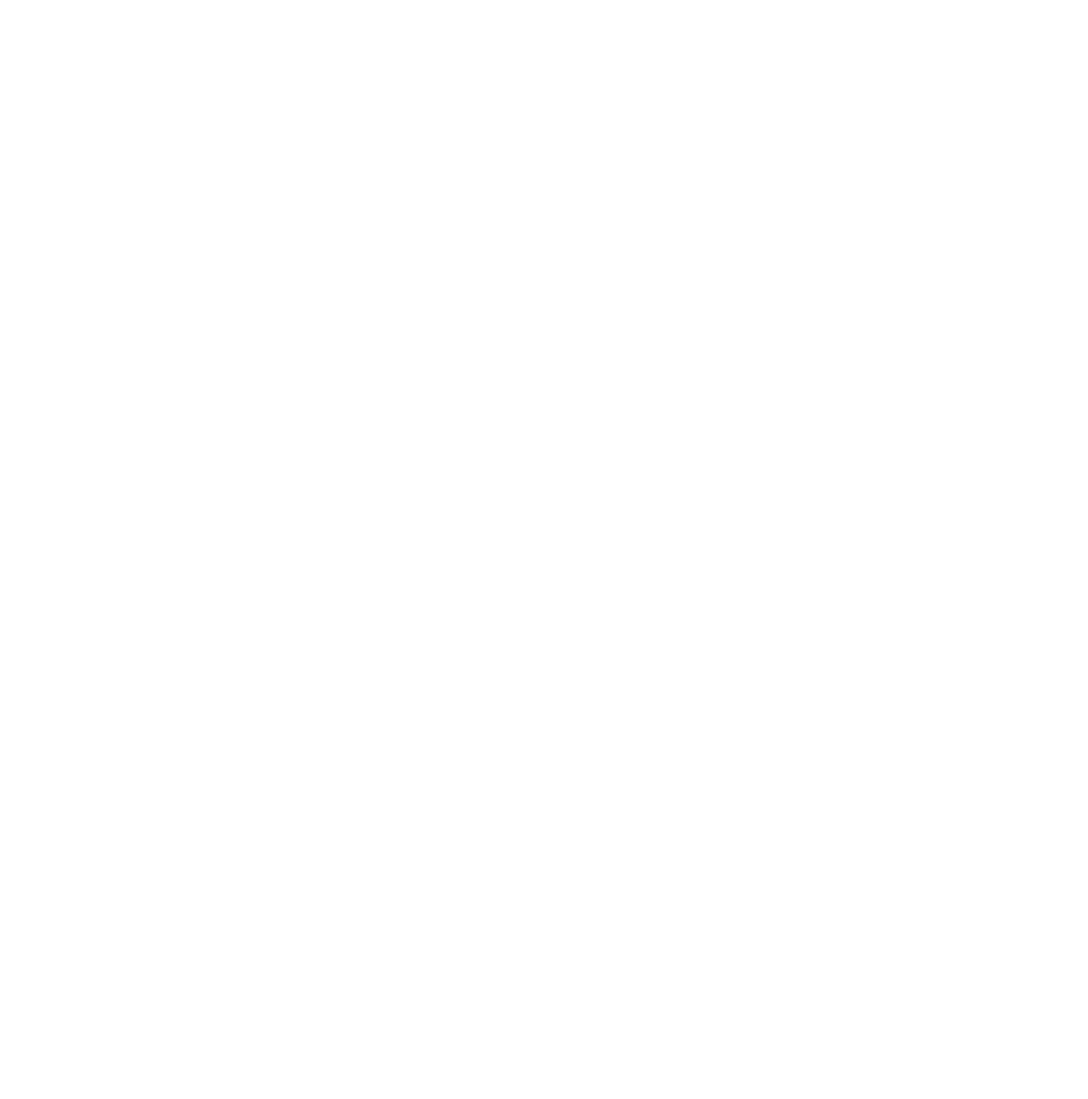
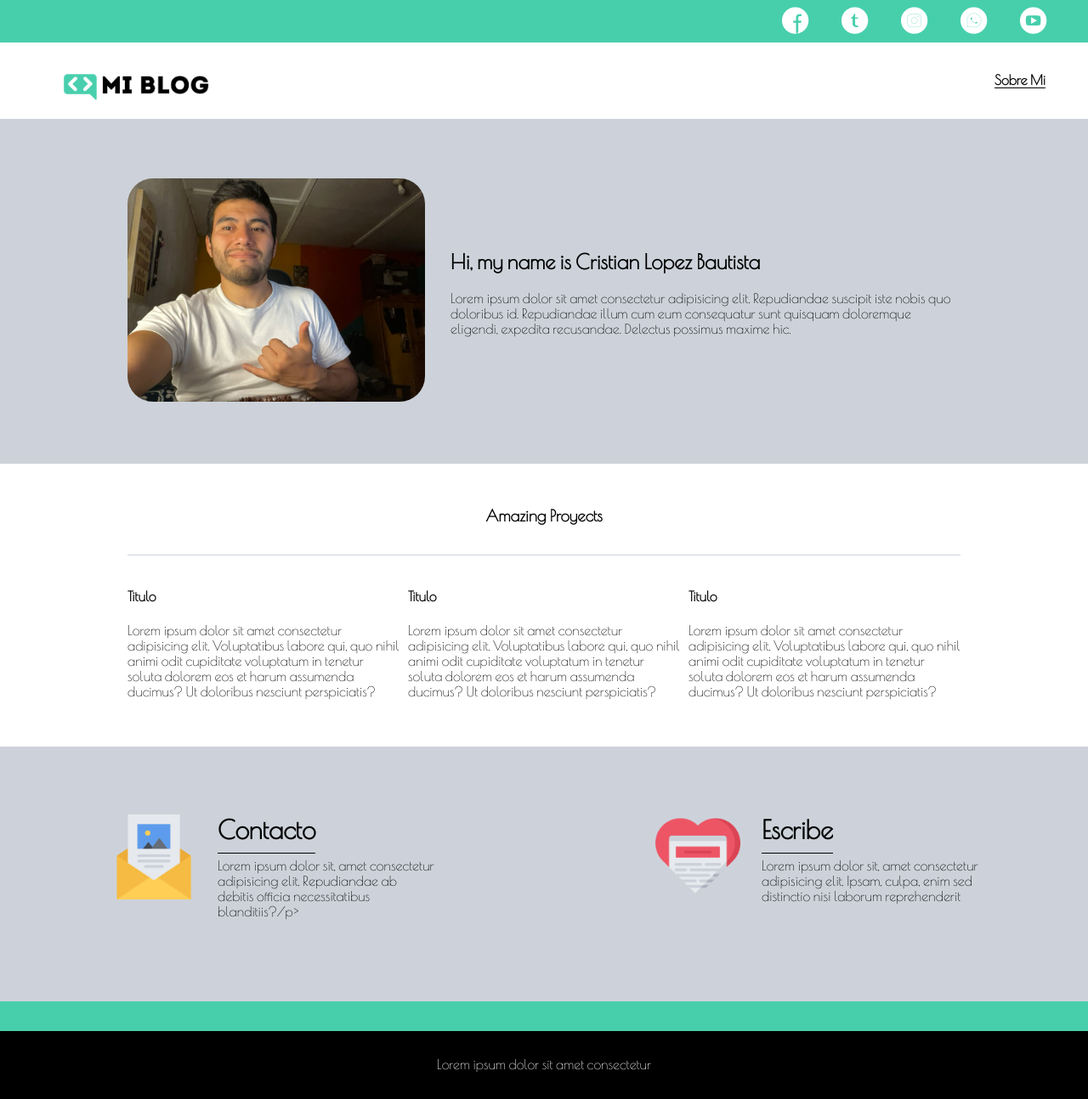
Before and after one commit to cristark00/blog, a plain HTML site: page perfil.html in a window 1280 px wide. Shown: the whole page at 85% size. Before the commit the page ends 800 px from the top, so only its background shows below. Drawn offline with nearby package versions, Linux system fonts and the light colour scheme.

Commit message:
mi blog se termino, con responsive design

```diff
--- a/blog.html
+++ b/blog.html
@@ -0,0 +1,75 @@
+<!DOCTYPE html>
+<html lang="en">
+<head>
+    <meta charset="UTF-8">
+    <meta name="viewport" content="width=device-width, initial-scale=1.0">
+   <link rel="stylesheet" href="./css/main.css">
+   <link rel="stylesheet" href="./css/font/flaticon.css">
+   <link rel="preconnect" href="https://fonts.googleapis.com">
+    <link rel="preconnect" href="https://fonts.gstatic.com" crossorigin>
+    <link href="https://fonts.googleapis.com/css2?family=Poiret+One&display=swap" rel="stylesheet">
+    <title>Index</title>
+</head>
+<body class="home-body">
+    <header>
+        <section class="header-icons-container">
+            <div class="icons">
+               <!--https://www.flaticon.es-->
+                <a href="a"><span class="flaticon-001-facebook"></span></a>
+                <a href=""><span class="flaticon-002-twitter"></span></a>
+                <a href=""><span class="flaticon-011-instagram"></span></a>
+                <a href=""><span class="flaticon-003-whatsapp"></span></a>
+                <a href=""><span class="flaticon-008-youtube"></span></a>
+            </div>
+        </section>
+        <nav>
+            <section class="nave-logo-container">
+                <a href="/"><img src="./css/assets/img/Logo-negro.png" alt="Logo de mi Blog"></a>
+            </section>
+            <section class="profile-link">
+                <a href="perfil.html">Sobre Mi</a>
+            </section>
+        </nav>
+    </header>
+<main>
+<section class="grid-container blogpost-img-container">
+    <img src="./css/assets/img/artwork-mario.jpg" alt="">
+</section>
+<section class="blogpost-main-container">
+    <div class="grid-container">
+        <h3>Noticias</h3>
+        <article>
+            <h1> Título del Blogpost</h1>
+            <p>Lorem ipsum dolor sit amet consectetur adipisicing elit. Tenetur incidunt doloremque fuga ipsum aperiam sed, nisi molestias expedita pariatur eius, id deleniti neque minus voluptates esse blanditiis at nobis inventore.</p>
+            <p>Lorem ipsum dolor sit amet consectetur adipisicing elit. Temporibus commodi architecto placeat eum distinctio accusantium. Odit, itaque fugit, earum tempore minus qui impedit iste quaerat exercitationem assumenda quia nesciunt esse. Lorem ipsum dolor sit amet consectetur adipisicing elit. Quasi fugiat modi vitae commodi adipisci quam sed nobis, perferendis quo possimus dolore delectus dolorem nemo ipsa. Aspernatur assumenda facere reprehenderit voluptatibus. Lorem ipsum dolor, sit amet consectetur adipisicing elit. Harum perferendis minus, pariatur expedita a nulla ab! Sunt, nam id incidunt neque distinctio consequuntur provident qui iure. Nostrum, obcaecati. Corporis, similique?</p>
+            <p> Lorem, ipsum dolor sit amet consectetur adipisicing elit. Hic recusandae totam suscipit veritatis reiciendis, numquam consequatur omnis ab similique, error ex rerum laborum atque fuga sed iure doloribus! Quia, blanditiis! Lorem ipsum dolor sit amet consectetur adipisicing elit. Ipsa ullam iure, error amet officia, dolores cupiditate cumque magni quod vitae reiciendis omnis maiores vero aliquam quas nihil iusto eaque. Harum.</p>
+        </article>
+    </div>
+</section>
+<section class="contact-main-container">
+
+     <div class="contact-left">
+        <img src="./css/assets/img/013-newsletter.png" alt="">
+        <div>
+            <a href="" class="link1">Contacto</a>
+            <p>Lorem ipsum dolor sit, amet consectetur adipisicing elit. Repudiandae ab debitis officia necessitatibus blanditiis?/p>
+        </div>
+    </div>
+     <div class="contact-right">
+        <img src="./css/assets/img/006-like.png" alt="">
+        <div>
+            <a href="" class="link2" >Escribe</a>
+            <p>Lorem ipsum dolor sit, amet consectetur adipisicing elit. Ipsam, culpa, enim sed distinctio nisi laborum reprehenderit</p>
+        </div>
+    </div>
+</section>
+</main>
+
+<footer>
+    <div>
+        <p>Lorem ipsum dolor sit amet consectetur </p>
+    </div>
+
+</footer>
+</body>
+</html>
--- a/css/main.css
+++ b/css/main.css
@@ -14,6 +14,7 @@ body{
     --background-image: url(./assets/img/fondo.jpg);
     --color-icons: white;
     --general-font: "Poiret One", sans-serif;
+    --profile-image:url(./assets/img/profile.jpeg)
 }
 a{
     text-decoration: none;
@@ -189,3 +190,71 @@ footer p{
     color: white;
     margin-top: 30px;
 }
+.blogpost-img-container{
+    padding: 0 50px 40px;
+
+}
+.blogpost-img-container img{
+    width: 100%;
+}
+.blogpost-main-container{
+    padding: 0 50px 40px;
+}
+.blogpost-main-container h3{
+    border-bottom: 2px solid #cdd2da;
+    padding-bottom: 10px;
+}
+.blogpost-main-container article h1{
+    font-size: 35px;
+}
+.contact-main-container{
+    width: 100%;
+    height: 300px;
+    background-color: #cdd2da;
+    display: grid;
+    grid-template-columns: repeat(2, 1fr);
+    align-content: center;
+}
+.contact-main-container .contact-left, .contact-right{
+    display: grid;
+    grid-template-columns: 1fr 1fr 0.5fr;
+    justify-items: end;
+}
+.contact-main-container .link1, .link2{
+    font-size: 30px;
+    font-weight: bold;
+    padding-bottom: 10px;
+    border-bottom: 1px solid black;
+}
+.contact-main-container .contact-left img,  .contact-right img{
+    width: 100px;
+    height: 100px;
+    padding-right: 25px;
+}
+.profile-main-container{
+    padding: 70px 40px;
+    background-color: #cdd2da;
+    margin-bottom: 50px;
+}
+.profile-main-container .profile-container{
+    display: flex;
+    align-items: center;
+}
+.profile-main-container img{
+    width: 350px;
+    border-radius: 30px;
+    margin-right: 30px;
+}
+.profile-main-proyects{
+    padding: 0 50px 40px;
+}
+.profile-main-proyects h3{
+    border-bottom: 1px solid #cdd2da;
+    padding-bottom: 35px;
+    text-align: center;
+}
+.proyects-name-container{
+display: grid;
+grid-template-columns: repeat(3, 1fr);
+gap: 10px;
+}
--- /dev/null
+++ b/css/media-queries.css
@@ -0,0 +1,31 @@
+@media (max-width: 900px) {
+    .blogs-main-news{
+        grid-template-columns: 1fr;
+        grid-template-rows: 3fr;
+    }
+    .blogs-news-img-container{
+      display: grid;
+      justify-items: center;
+    }
+    .blogs-news-info-container{
+        grid-column: 1;
+        grid-row: 3;
+        justify-items: center;
+    }
+     .blogs-main-news h3{
+        text-align: center;
+     }
+     .blogs-news-info-container h2{
+        text-align: center;
+     }
+     .blogs-posts-container .posts-container{
+        max-width: 45%;
+     }
+}
+@media (max-width: 600px){
+     .blogs-posts-container .posts-container{
+        max-width: 90%;
+     }
+     footer{
+     }
+}
--- a/perfil.html
+++ b/perfil.html
@@ -0,0 +1,91 @@
+<!DOCTYPE html>
+<html lang="en">
+<head>
+    <meta charset="UTF-8">
+    <meta name="viewport" content="width=device-width, initial-scale=1.0">
+   <link rel="stylesheet" href="./css/main.css">
+   <link rel="stylesheet" href="./css/font/flaticon.css">
+   <link rel="preconnect" href="https://fonts.googleapis.com">
+    <link rel="preconnect" href="https://fonts.gstatic.com" crossorigin>
+    <link href="https://fonts.googleapis.com/css2?family=Poiret+One&display=swap" rel="stylesheet">
+    <link rel="stylesheet" href="css/media-queries.css">
+    <title>Index</title>
+</head>
+<body class="home-body">
+    <header>
+        <section class="header-icons-container">
+            <div class="icons">
+               <!--https://www.flaticon.es-->
+                <a href="a"><span class="flaticon-001-facebook"></span></a>
+                <a href=""><span class="flaticon-002-twitter"></span></a>
+                <a href=""><span class="flaticon-011-instagram"></span></a>
+                <a href=""><span class="flaticon-003-whatsapp"></span></a>
+                <a href=""><span class="flaticon-008-youtube"></span></a>
+            </div>
+        </section>
+        <nav>
+            <section class="nave-logo-container">
+                <a href="/"><img src="./css/assets/img/Logo-negro.png" alt="Logo de mi Blog"></a>
+            </section>
+            <section class="profile-link">
+                <a href="perfil.html">Sobre Mi</a>
+            </section>
+        </nav>
+    </header>
+<main>
+    <section class="profile-main-container">
+        <div class="grid-container profile-container">
+            <div>
+                <img src="./css/assets/img/profile.jpeg" alt="">
+            </div>
+            <div>
+                <h2>Hi, my name is Cristian Lopez Bautista</h2>
+                <p>Lorem ipsum dolor sit amet consectetur adipisicing elit. Repudiandae suscipit iste nobis quo doloribus id. Repudiandae illum cum eum consequatur sunt quisquam doloremque eligendi, expedita recusandae. Delectus possimus maxime hic.</p>
+            </div>
+        </div>
+    </section>
+    <section class="profile-main-proyects">
+        <div class="grid-container">
+            <h3>Amazing Proyects</h3>
+            <div class="proyects-name-container">
+                <article class="proyect-container">
+                    <h4>Titulo</h4>
+                    <p>Lorem ipsum dolor sit amet consectetur adipisicing elit. Voluptatibus labore qui, quo nihil animi odit cupiditate voluptatum in tenetur soluta dolorem eos et harum assumenda ducimus? Ut doloribus nesciunt perspiciatis?</p>
+                </article>
+    <article class="proyect-container">
+                    <h4>Titulo</h4>
+                    <p>Lorem ipsum dolor sit amet consectetur adipisicing elit. Voluptatibus labore qui, quo nihil animi odit cupiditate voluptatum in tenetur soluta dolorem eos et harum assumenda ducimus? Ut doloribus nesciunt perspiciatis?</p>
+                </article>
+                    <article class="proyect-container">
+                    <h4>Titulo</h4>
+                    <p>Lorem ipsum dolor sit amet consectetur adipisicing elit. Voluptatibus labore qui, quo nihil animi odit cupiditate voluptatum in tenetur soluta dolorem eos et harum assumenda ducimus? Ut doloribus nesciunt perspiciatis?</p>
+                </article>
+            </div>
+        </div>
+    </section>
+<section class="contact-main-container">
+     <div class="contact-left">
+        <img src="./css/assets/img/013-newsletter.png" alt="">
+        <div>
+            <a href="" class="link1">Contacto</a>
+            <p>Lorem ipsum dolor sit, amet consectetur adipisicing elit. Repudiandae ab debitis officia necessitatibus blanditiis?/p>
+        </div>
+    </div>
+     <div class="contact-right">
+        <img src="./css/assets/img/006-like.png" alt="">
+        <div>
+            <a href="" class="link2" >Escribe</a>
+            <p>Lorem ipsum dolor sit, amet consectetur adipisicing elit. Ipsam, culpa, enim sed distinctio nisi laborum reprehenderit</p>
+        </div>
+    </div>
+</section>
+</main>
+
+<footer>
+    <div>
+        <p>Lorem ipsum dolor sit amet consectetur </p>
+    </div>
+
+</footer>
+</body>
+</html>
```
Also changed, not shown: blogs.html (+2 -2 lines), index.html (+1 -1 lines), css/assets/img/006-like.png (added), css/assets/img/013-newsletter.png (added), css/assets/img/profile.jpeg (added).
